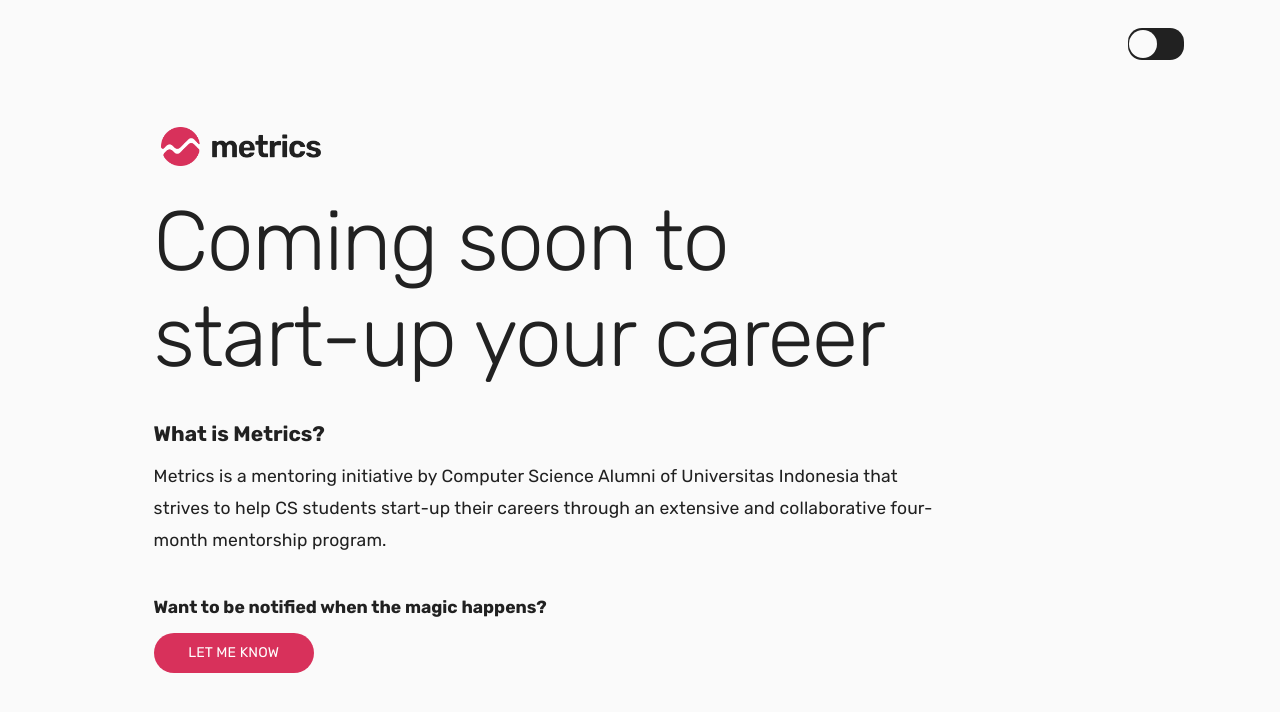
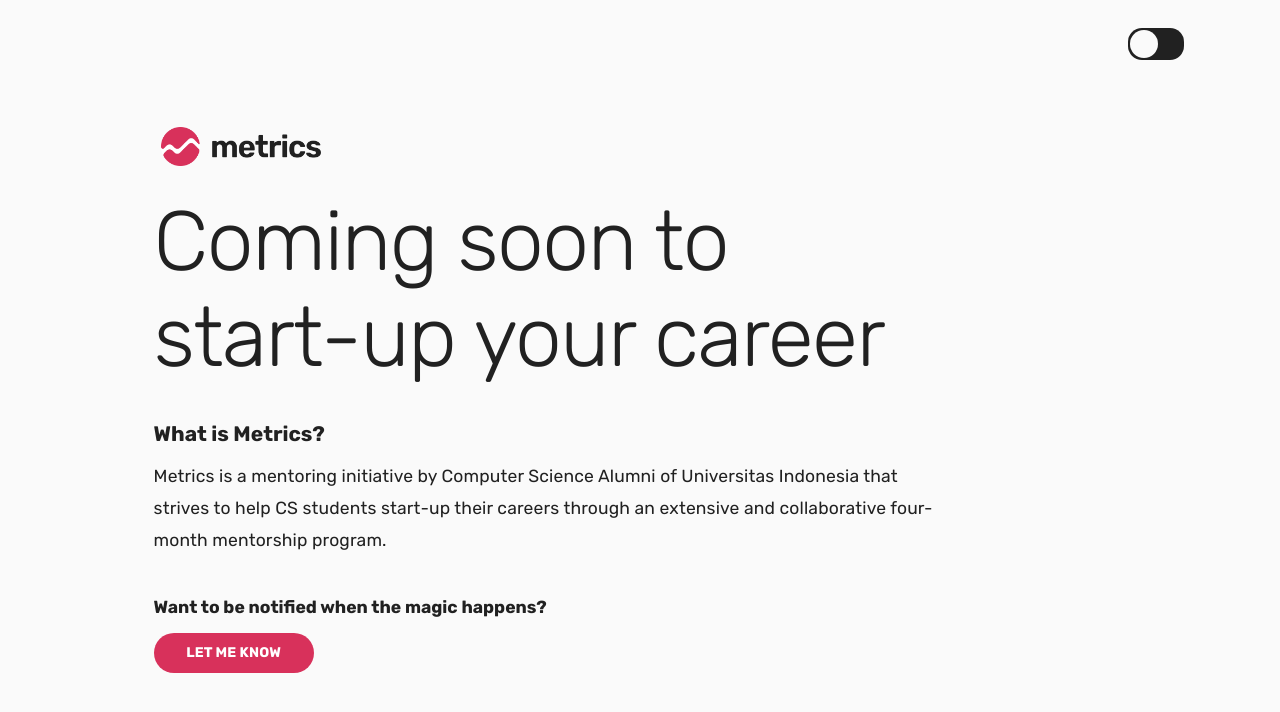
Before and after one commit to metricsui/web, a Svelte app: page / in a window 1280 px wide. Shown: the top 712 px of the page. Built offline with nearby package versions, Linux system fonts and the light colour scheme; some icons are missing.

Commit message:
Make button font bold

```diff
--- a/src/app/App.svelte
+++ b/src/app/App.svelte
@@ -154,7 +154,7 @@
     font-size: var(--body-size);
     width: min(160px, 50vw);
     min-height: 40px;
-    font-weight: 500;
+    font-weight: bold;
     text-align: center;
     letter-spacing: 0.15px;
     text-decoration: none;
--- a/src/app/ThemeToggler.svelte
+++ b/src/app/ThemeToggler.svelte
@@ -56,11 +56,10 @@
     position: absolute;
     top: 0.15rem;
     bottom: 0.15rem;
-    left: 2.5%;
-    right: 0.15rem;
     transition: 0.5s;
     -webkit-transition: 0.5s;
     width: 2rem;
+    margin-left: 0.15rem;
   }
   span {
     border-radius: 1rem;
```
